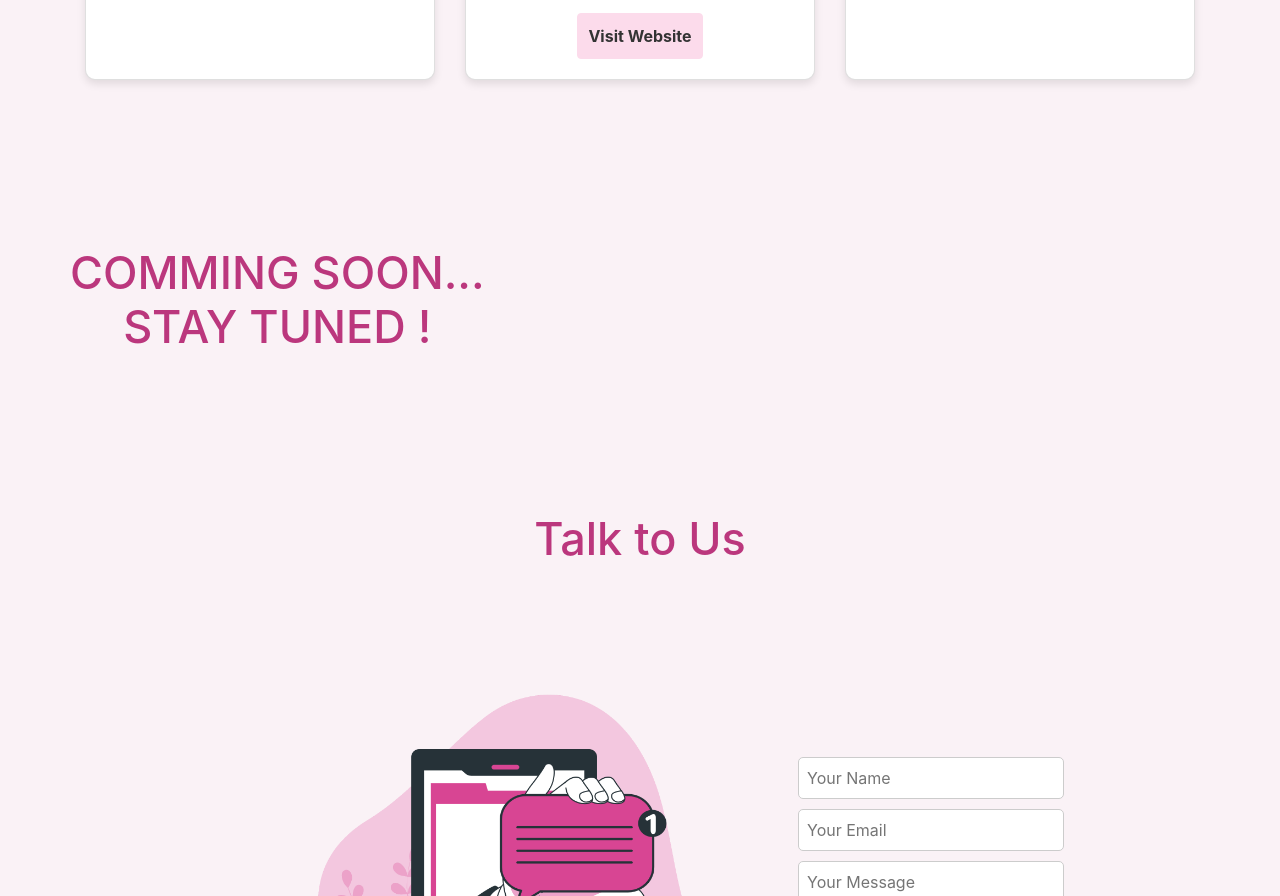
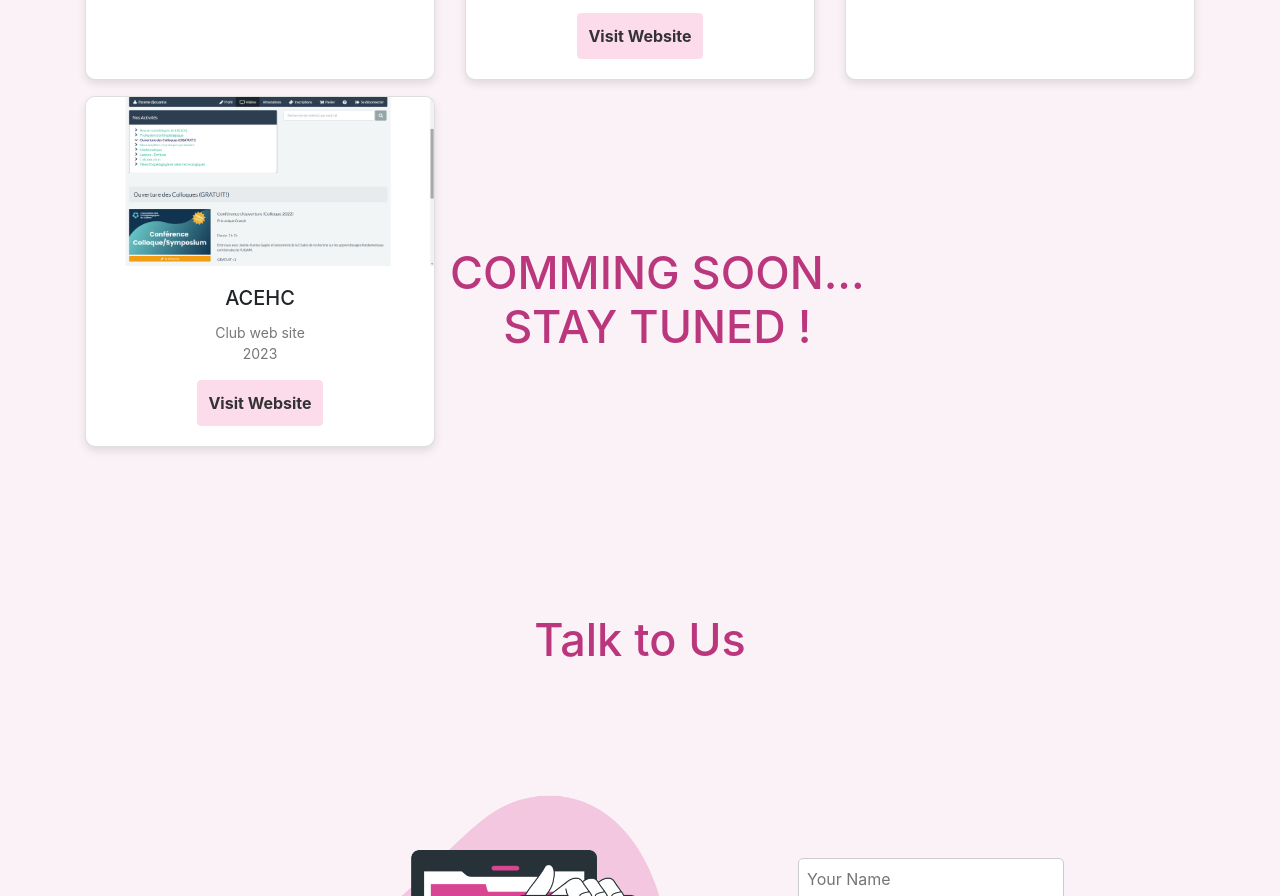
Before and after one commit to IhceneDjou/IhceneDjou.github.io, a plain HTML site: page portfolio/index.html in a window 1280 px wide. Shown: the part 2586-3482 px from the top of the page. Drawn offline with nearby package versions, Linux system fonts and the light colour scheme.

Commit message:
Update index.html

```diff
--- a/portfolio/index.html
+++ b/portfolio/index.html
@@ -207,7 +207,16 @@
                 </div>
               </div>
 
-
+            <div class="col-md-4 mb-3">
+                <div class="card">
+                  <img src="images/pro3.png" class="card-img-top" alt="Card Image">
+                  <div class="card-body">
+                    <h5 class="card-title">ACEHC</h5>
+                    <p class="card-text">Club web site<br>2023</p>
+                    <a href="https://acehc.org/" target="_blank" class="btn btn-primary">Visit Website</a>
+                  </div>
+                </div>
+              </div>
 
 
 
```
